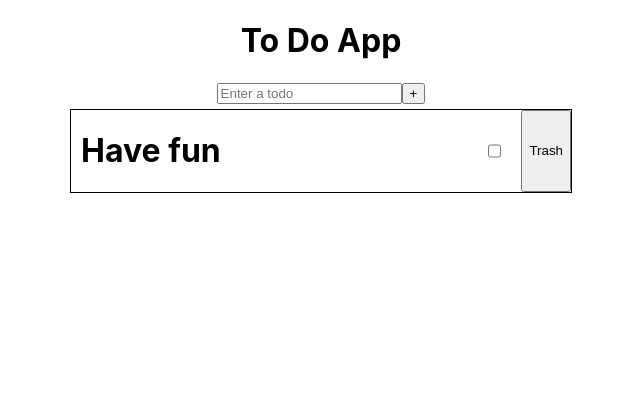
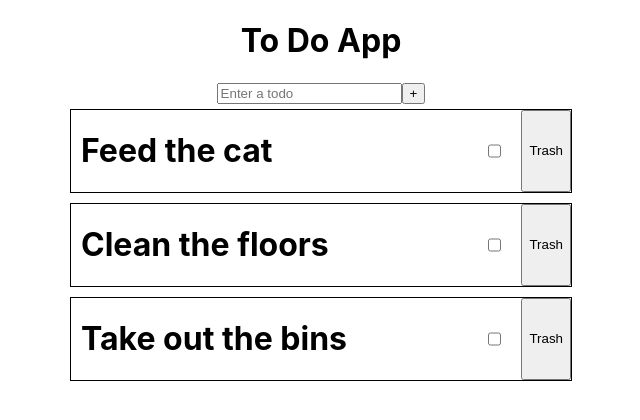
Before and after one commit to chinapicke/todo-app, a React (Create React App) app: page / in a window 1280 px wide. Shown: the top 420 px of the page, without its empty margins (319-959 px from the left). Built offline with nearby package versions, Linux system fonts and the light colour scheme; data requests are answered from the project's data file.

Commit message:
id parsed as string to work for patch and delete

```diff
--- a/src/App.js
+++ b/src/App.js
@@ -12,8 +12,6 @@ function App() {
 
   const APIUrl = 'http://localhost:3500/list'
 
-
-// request API to display data in the json object
   const getURL = async()=>{
     try{
       const response = await axios.get(APIUrl);
@@ -38,7 +36,9 @@ getURL()
 
   const handleAddTodo = async (input) =>{
         // check if there is length to list item, if there is then set it to a number next in the succession or define it as 1
-    const id = list.length? list[list.length - 1].id + 1 : 1;
+       const newID = list.length + 1
+       console.log(newID)
+    const id = list.length? newID.toString() : "1";
     const newTodo = {id, todo:input, checked:false}
     console.log(newTodo)
     setList([...list, newTodo])
--- a/src/db.json
+++ b/src/db.json
@@ -2,7 +2,17 @@
     "list": [
         {
             "id": 1,
-      "todo": "Have fun",
+            "todo": "Feed the cat",
+            "checked": false
+        },
+        {
+            "id": 2,
+            "todo": "Clean the floors",
+            "checked": false
+        },
+        {
+            "id": 3,
+            "todo": "Take out the bins",
             "checked": false
         }
     ]
```
Lines whose indentation alone changed are shown as unchanged.
